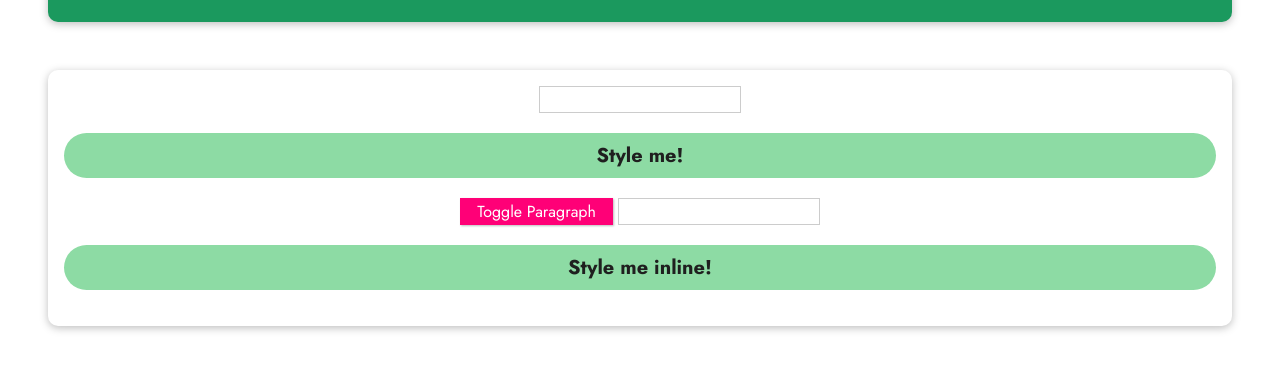
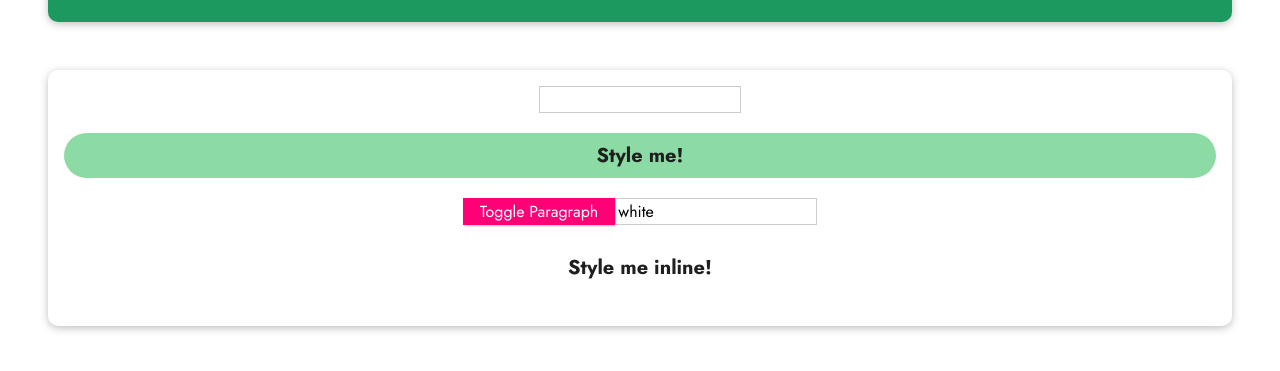
Before and after one commit to awsk1994/Vue_Tutorial, a plain HTML site: page Assignment/basics-assignment-4-problem/index.html in a window 1280 px wide. Shown: the part 147-518 px from the top of the page. Drawn offline with nearby package versions, Linux system fonts and the light colour scheme.

Commit message:
Complete assignment 4

```diff
--- a/Assignment/basics-assignment-4-problem/app.js
+++ b/Assignment/basics-assignment-4-problem/app.js
@@ -0,0 +1,25 @@
+const app = Vue.createApp({
+    data() {        // Variables that Vue should be aware of
+        return {
+            inputText: "",
+            show: true,
+            bgColor: "white",
+        }
+    },
+    computed: {
+        paraClass() {
+            return {
+                user1: this.inputText === 'user1',
+                user2: this.inputText === 'user2',
+                visible: this.show,
+                hidden: !this.show,
+            }
+        }
+    },
+    methods: {
+        toggleParagraph() {
+            this.show = !this.show;
+        }
+    }
+});
+app.mount("#assignment");       // Mounts the created Vue App to a div (with id = app)
--- a/Assignment/basics-assignment-4-problem/index.html
+++ b/Assignment/basics-assignment-4-problem/index.html
@@ -19,18 +19,18 @@
     <section id="assignment">
       <!-- 1) Fetch the user input and use it as a CSS class -->
       <!-- The entered class should be added to the below paragraph -->
-      <input type="text" />
+      <input type="text" v-model="inputText"/>
       <!-- (available classes: "user1", "user2") -->
-      <p>
+      <p :class="paraClass">
         Style me!
       </p>
-      <button>Toggle Paragraph</button>
+      <button @click="toggleParagraph">Toggle Paragraph</button>
       <!-- 2) Use the "visible" and "hidden" classes to show/ hide the above paragraph -->
       <!-- Clicking the button should toggle between the two options -->
 
       <!-- 3) Add dynamic inline styling to the below paragraph and let the user enter a background-color -->
-      <input type="text" />
-      <p>Style me inline!</p>
+      <input type="text" v-model="bgColor"/>
+      <p :style="{'backgroundColor': bgColor}">Style me inline!</p>
     </section>
   </body>
 </html>
```
